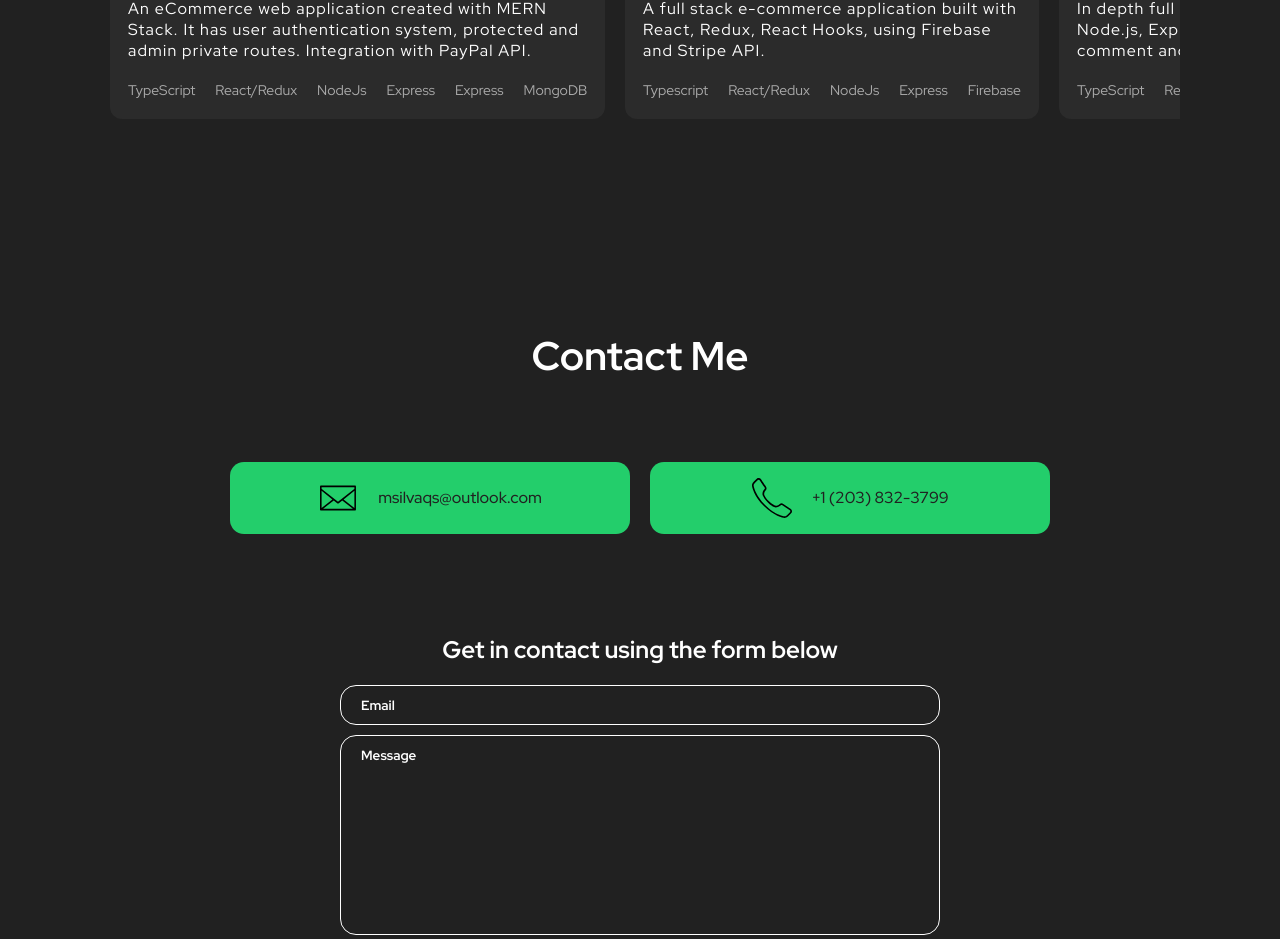
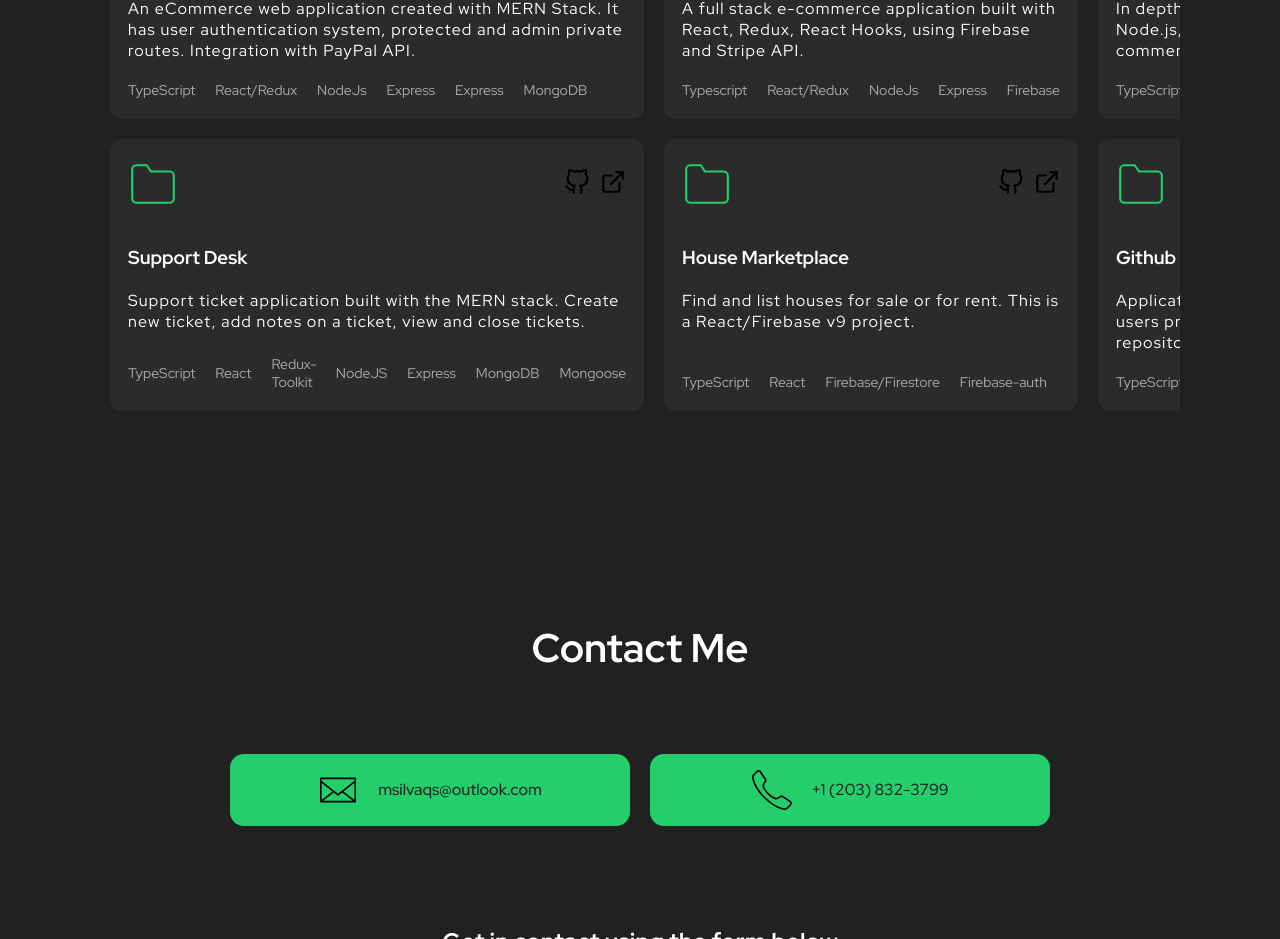
Before and after one commit to heuzin/my-portfolio, a React (Create React App) app: page / in a window 1280 px wide. Shown: the part 1739-2678 px from the top of the page. Built offline with nearby package versions, Linux system fonts and the light colour scheme.

Commit message:
updating portfolio projects

```diff
--- a/src/components/Portfolio/Portfolio.tsx
+++ b/src/components/Portfolio/Portfolio.tsx
@@ -171,6 +171,167 @@ export function Portfolio() {
             </footer>
           </div>
         </ScrollAnimation>
+
+        <ScrollAnimation animateIn="flipInX">
+          <div className="project">
+            <header>
+              <svg
+                width="50"
+                xmlns="http://www.w3.org/2000/svg"
+                role="img"
+                viewBox="0 0 24 24"
+                fill="none"
+                stroke="#23ce6b "
+                stroke-width="1"
+                stroke-linecap="round"
+                stroke-linejoin="round"
+              >
+                <title>Folder</title>
+                <path d="M22 19a2 2 0 0 1-2 2H4a2 2 0 0 1-2-2V5a2 2 0 0 1 2-2h5l2 3h9a2 2 0 0 1 2 2z"></path>
+              </svg>
+              <div className="project-links">
+                <a
+                  href="https://github.com/heuzin/support-desk"
+                  target="_blank"
+                  rel="noreferrer"
+                >
+                  <img src={githubIcon} alt="GitHub" />
+                </a>
+                <a
+                  href="https://ticket-support-desk.herokuapp.com/"
+                  target="_blank"
+                  rel="noreferrer"
+                >
+                  <img src={externalLinkIcon} alt="Visit website" />
+                </a>
+              </div>
+            </header>
+            <div className="body">
+              <h3>Support Desk</h3>
+              <p>
+                Support ticket application built with the MERN stack. Create new
+                ticket, add notes on a ticket, view and close tickets.
+              </p>
+            </div>
+            <footer>
+              <ul className="tech-list">
+                <li>TypeScript</li>
+                <li>React</li>
+                <li>Redux-Toolkit</li>
+                <li>NodeJS</li>
+                <li>Express</li>
+                <li>MongoDB</li>
+                <li>Mongoose</li>
+              </ul>
+            </footer>
+          </div>
+        </ScrollAnimation>
+
+        <ScrollAnimation animateIn="flipInX">
+          <div className="project">
+            <header>
+              <svg
+                width="50"
+                xmlns="http://www.w3.org/2000/svg"
+                role="img"
+                viewBox="0 0 24 24"
+                fill="none"
+                stroke="#23ce6b "
+                stroke-width="1"
+                stroke-linecap="round"
+                stroke-linejoin="round"
+              >
+                <title>Folder</title>
+                <path d="M22 19a2 2 0 0 1-2 2H4a2 2 0 0 1-2-2V5a2 2 0 0 1 2-2h5l2 3h9a2 2 0 0 1 2 2z"></path>
+              </svg>
+              <div className="project-links">
+                <a
+                  href="https://github.com/heuzin/house-marketplace"
+                  target="_blank"
+                  rel="noreferrer"
+                >
+                  <img src={githubIcon} alt="GitHub" />
+                </a>
+                <a
+                  href="https://house-marketplace-ten-khaki.vercel.app/"
+                  target="_blank"
+                  rel="noreferrer"
+                >
+                  <img src={externalLinkIcon} alt="Visit website" />
+                </a>
+              </div>
+            </header>
+            <div className="body">
+              <h3>House Marketplace</h3>
+              <p>
+                Find and list houses for sale or for rent. This is a
+                React/Firebase v9 project.
+              </p>
+            </div>
+            <footer>
+              <ul className="tech-list">
+                <li>TypeScript</li>
+                <li>React</li>
+                <li>Firebase/Firestore</li>
+                <li>Firebase-auth</li>
+              </ul>
+            </footer>
+          </div>
+        </ScrollAnimation>
+
+        <ScrollAnimation animateIn="flipInX">
+          <div className="project">
+            <header>
+              <svg
+                width="50"
+                xmlns="http://www.w3.org/2000/svg"
+                role="img"
+                viewBox="0 0 24 24"
+                fill="none"
+                stroke="#23ce6b "
+                stroke-width="1"
+                stroke-linecap="round"
+                stroke-linejoin="round"
+              >
+                <title>Folder</title>
+                <path d="M22 19a2 2 0 0 1-2 2H4a2 2 0 0 1-2-2V5a2 2 0 0 1 2-2h5l2 3h9a2 2 0 0 1 2 2z"></path>
+              </svg>
+              <div className="project-links">
+                <a
+                  href="https://github.com/heuzin/github-finder"
+                  target="_blank"
+                  rel="noreferrer"
+                >
+                  <img src={githubIcon} alt="GitHub" />
+                </a>
+                <a
+                  href="https://github-finder-nu-two.vercel.app/"
+                  target="_blank"
+                  rel="noreferrer"
+                >
+                  <img src={externalLinkIcon} alt="Visit website" />
+                </a>
+              </div>
+            </header>
+            <div className="body">
+              <h3>Github Finder</h3>
+              <p>
+                Application integrated with Github API to search for users
+                profiles and display their detailed info and latest
+                repositories.
+              </p>
+            </div>
+            <footer>
+              <ul className="tech-list">
+                <li>TypeScript</li>
+                <li>React</li>
+                <li>Context API</li>
+                <li>Github API</li>
+                <li>Tailwind</li>
+              </ul>
+            </footer>
+          </div>
+        </ScrollAnimation>
       </div>
     </Container>
   );
```
